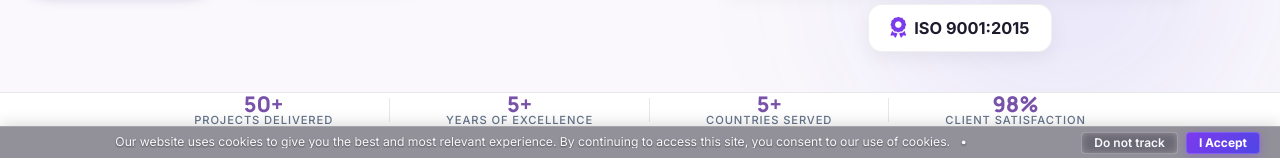
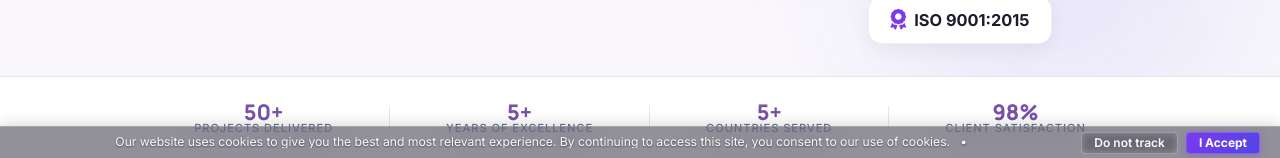
Before and after one commit to mukeshahirwar9644/Metricvibes, a React (Vite) app in the folder frontend/: page / in a window 1280 px wide. Shown: the part 642-800 px from the top of the page. Built offline with nearby package versions, Linux system fonts and the light colour scheme; no server answers.

Commit message:
Balance hero stats bar padding and remove negative translateY

```diff
--- a/frontend/public/assets/css/components.css
+++ b/frontend/public/assets/css/components.css
@@ -965,7 +965,7 @@
     z-index: 2;
     background: var(--color-white);
     border-top: 1px solid var(--color-gray-200);
-    padding: var(--space-2) 0;
+    padding: 16px 0;
     margin-top: var(--space-4);
 }
 
@@ -974,7 +974,7 @@
     align-items: center;
     justify-content: center;
     gap: var(--space-10);
-    transform: translateY(-16px);
+    transform: none;
 }
 
 .hero__stat {
```
